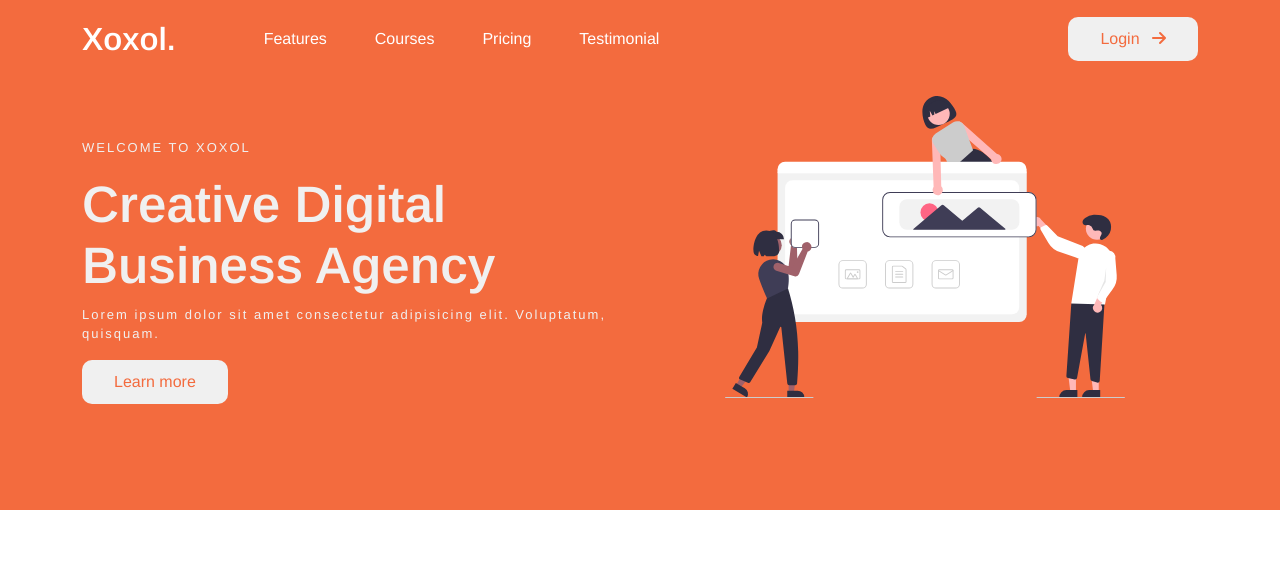
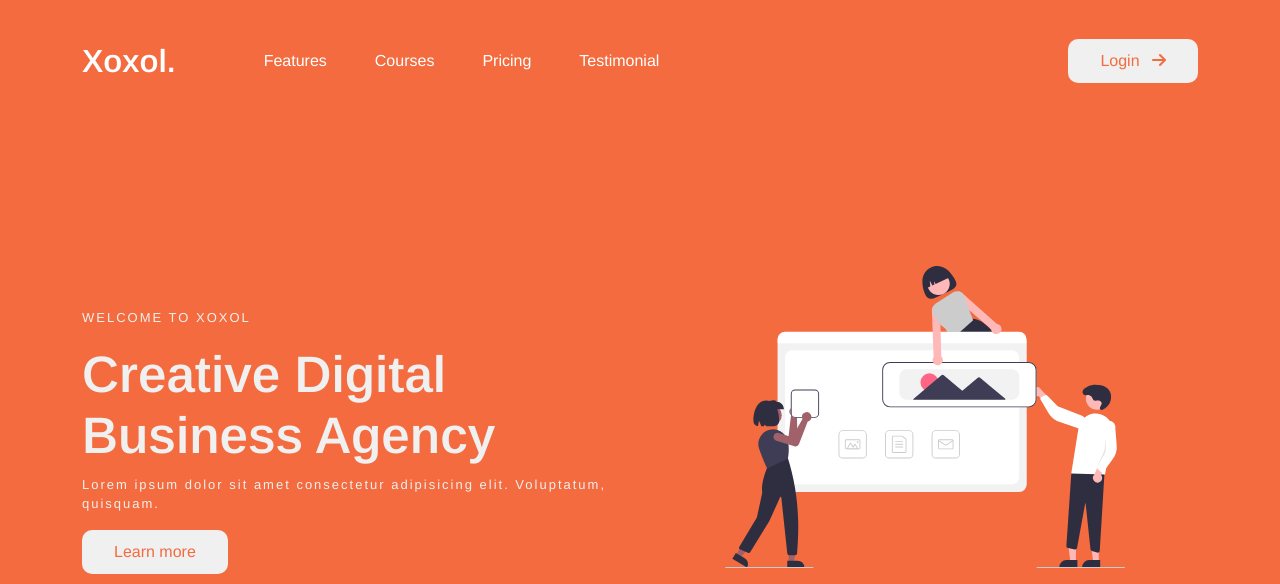
Before and after one commit to moniruzzamansaikat/xoxol-template, a plain HTML site: page index.html in a window 1280 px wide. Shown: the top 584 px of the page. Drawn offline with nearby package versions, Linux system fonts and the light colour scheme.

Commit message:
fixed navbar scrolled and header padding style to css

```diff
--- a/index.html
+++ b/index.html
@@ -25,7 +25,7 @@
   </head>
   <body>
     <!-- *start navbar -->
-    <nav class="navbar navbar-expand-md navbar-light bg-light scrolled">
+    <nav class="navbar navbar-expand-md navbar-light bg-light">
       <div class="container">
         <a class="navbar-brand" href="#">Xoxol.</a>
         <button
@@ -498,8 +498,15 @@
     <script src="https://cdnjs.cloudflare.com/ajax/libs/bootstrap/5.0.0/js/bootstrap.bundle.min.js"></script>
     <script src="https://unpkg.com/aos@2.3.1/dist/aos.js"></script>
     <script>
+      // animation on scroll intialization
       AOS.init({
         duration: 1000,
+      });
+
+      window.addEventListener('scroll', function () {
+        this.scrollY > 0
+          ? document.querySelector('.navbar').classList.add('scrolled')
+          : document.querySelector('.navbar').classList.remove('scrolled');
       });
 
       // toggle navbar on mobile
--- a/style/style.scss
+++ b/style/style.scss
@@ -108,6 +108,7 @@ section {
     padding: 10px 2rem;
     background-color: $primary-color !important;
     z-index: 1000000;
+    transition: 0.4s ease-out;
   }
 
   .navbar-brand {
@@ -135,9 +136,10 @@ section {
 
 // hero section
 section.hero {
-  padding-top: 8rem;
+  padding-top: 7rem;
   padding-bottom: 5rem;
   background-color: $primary-color;
+  margin-top: 0;
   position: relative;
 
   #wave {
```
Also changed, not shown: style/style.css, 1 other file.
